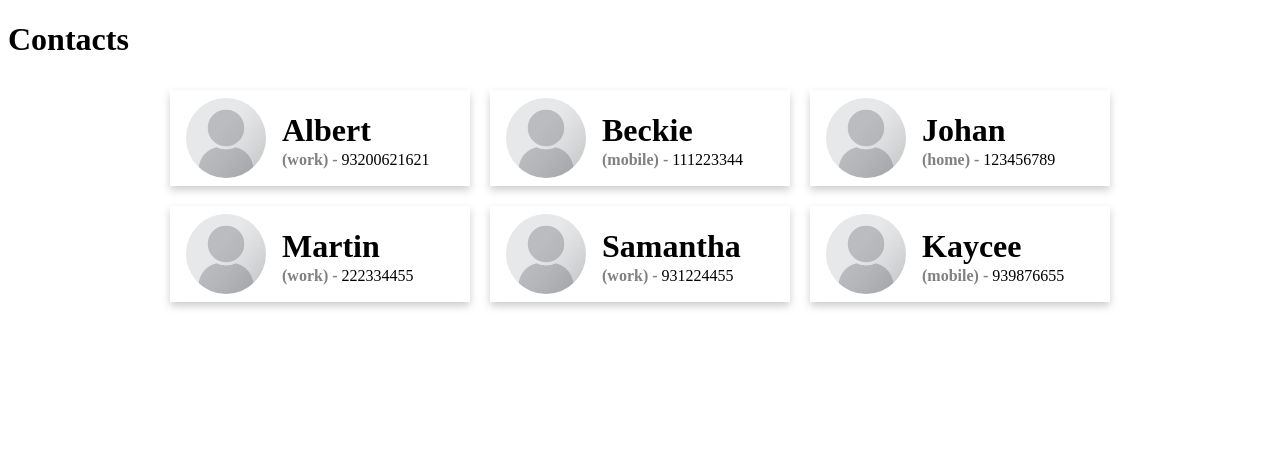
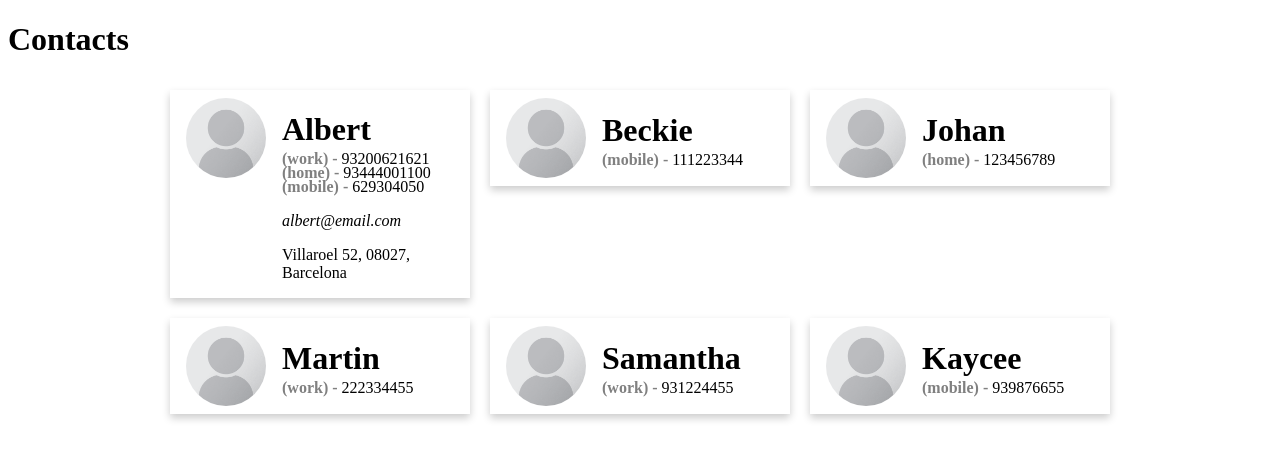
Before and after one commit to kaikcreator/angular-school-c2, an Angular app: page / in a window 1280 px wide. Shown: the top 460 px of the page. Built offline with nearby package versions, Linux system fonts and the light colour scheme.

Commit message:
completed point 8

```diff
--- a/src/app/contacts-list/contacts-list.component.html
+++ b/src/app/contacts-list/contacts-list.component.html
@@ -1,6 +1,5 @@
 <h1>Contacts</h1>
 <div class="contacts-list">
     <app-contact *ngFor="let contact of contacts"
-    [contact]="contact" [expanded]="contact.id === selectedContact"
-    (clicked)="onContactSelected($event)"></app-contact>
+    [contact]="contact" (clicked)="onContactSelected($event)"></app-contact>
 </div>
--- a/src/app/contacts-list/contacts-list.component.ts
+++ b/src/app/contacts-list/contacts-list.component.ts
@@ -1,21 +1,28 @@
-import { Component, OnInit } from '@angular/core';
-import { Contact, PhoneType } from '../contact.model';
+import { Component, OnInit, ViewChild, AfterViewInit, ChangeDetectorRef } from '@angular/core';
+import { Contact } from '../contact.model';
 import { ContactsService } from '../contacts.service';
+import { ContactComponent } from '../contact/contact.component';
 
 @Component({
   selector: 'app-contacts-list',
   templateUrl: './contacts-list.component.html',
   styleUrls: ['./contacts-list.component.scss']
 })
-export class ContactsListComponent implements OnInit {
+export class ContactsListComponent implements OnInit, AfterViewInit {
 
+  @ViewChild(ContactComponent) someContact:ContactComponent;
   public selectedContact:number = null;
   public contacts:Contact[] = [];
-  constructor(public contactsService:ContactsService) {
-  }
+  constructor(public contactsService:ContactsService, private cdRef:ChangeDetectorRef) { }
 
   ngOnInit() {
     this.contacts = this.contactsService.getContacts();
+  }
+
+  ngAfterViewInit(){
+    console.log(this.someContact);
+    this.someContact.expanded = true;
+    this.cdRef.detectChanges();
   }
 
   onContactSelected(id:number){
```
